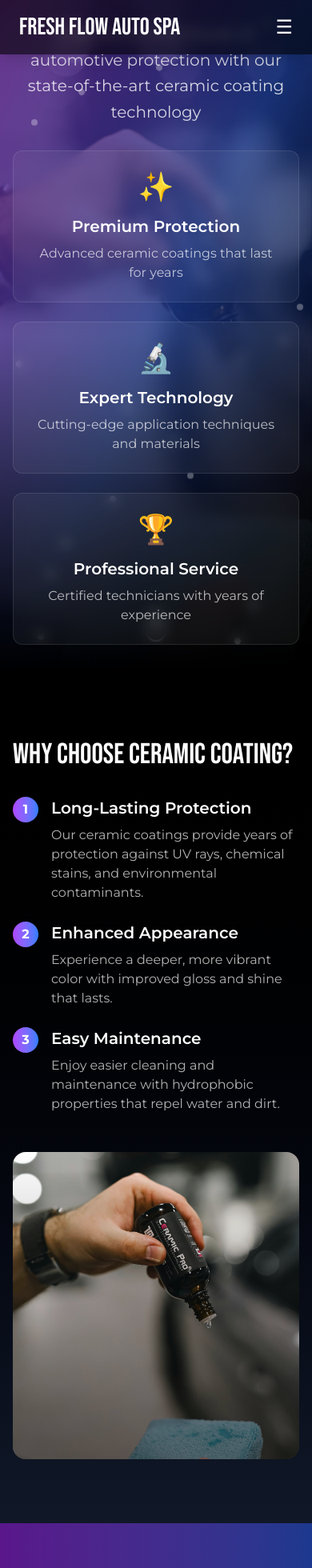
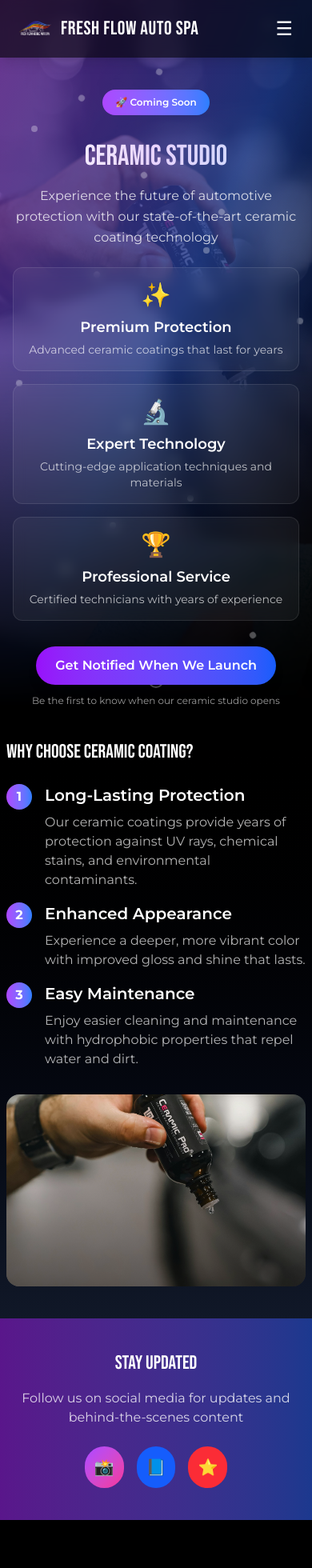
Before and after one commit to 3ddy98/FreshFlowWeb, a Next.js app: page /ceramic-studio in a window 390 px wide. Shown: the top 1960 px of the page at 80% size. Built offline with nearby package versions, Linux system fonts and the light colour scheme; a web font is replaced by a local one.

Commit message:
ceramic studio page display improved

```diff
--- a/src/app/ceramic-studio/page.tsx
+++ b/src/app/ceramic-studio/page.tsx
@@ -30,7 +30,7 @@ export default function CeramicStudio() {
       <Navbar />
 
       {/* Hero Section with Animated Background */}
-      <section className="relative h-screen flex items-center justify-center overflow-hidden">
+      <section className="relative min-h-[80vh] md:h-screen flex items-center justify-center overflow-hidden px-2 md:px-0 pt-30 md:pt-0">
         {/* Animated Background */}
         <div className="absolute inset-0 bg-gradient-to-br from-purple-900 via-blue-900 to-black">
           <div className="absolute inset-0 bg-[url('/stage3-detail.jpg')] bg-cover bg-center opacity-20 animate-pulse"></div>
@@ -75,70 +75,70 @@ export default function CeramicStudio() {
         </div>
 
         {/* Main Content */}
-        <div className={`relative z-10 text-center px-4 transition-all duration-1000 ${isVisible ? 'opacity-100 translate-y-0' : 'opacity-0 translate-y-10'}`}>
+        <div className={`relative z-10 text-center px-2 md:px-4 transition-all duration-1000 ${isVisible ? 'opacity-100 translate-y-0' : 'opacity-0 translate-y-10'}`}>
           {/* Coming Soon Badge */}
-          <div className="inline-block bg-gradient-to-r from-purple-500 to-blue-500 text-white px-6 py-2 rounded-full text-sm font-semibold mb-8 animate-bounce">
+          <div className="inline-block bg-gradient-to-r from-purple-500 to-blue-500 text-white px-4 md:px-6 py-2 rounded-full text-xs md:text-sm font-semibold mb-6 md:mb-8 animate-bounce">
             🚀 Coming Soon
           </div>
 
           {/* Main Title */}
-          <h1 className={`${bebasNeue.className} text-6xl md:text-8xl lg:text-9xl font-bold mb-6 bg-gradient-to-r from-white via-purple-200 to-blue-200 bg-clip-text text-transparent animate-pulse`}>
+          <h1 className={`${bebasNeue.className} text-4xl sm:text-5xl md:text-7xl lg:text-8xl font-bold mb-4 md:mb-6 bg-gradient-to-r from-white via-purple-200 to-blue-200 bg-clip-text text-transparent animate-pulse`}>
             CERAMIC STUDIO
           </h1>
 
           {/* Subtitle */}
-          <p className="text-xl md:text-2xl text-white/80 mb-8 max-w-2xl mx-auto leading-relaxed">
+          <p className="text-base sm:text-lg md:text-2xl text-white/80 mb-6 md:mb-8 max-w-xl mx-auto leading-relaxed">
             Experience the future of automotive protection with our state-of-the-art ceramic coating technology
           </p>
 
           {/* Features Grid */}
-          <div className="grid grid-cols-1 md:grid-cols-3 gap-6 max-w-4xl mx-auto mb-12">
-            <div className="bg-white/5 backdrop-blur-sm p-6 rounded-xl border border-white/10 hover:bg-white/10 transition-all duration-300 group">
-              <div className="text-4xl mb-4 group-hover:scale-110 transition-transform">✨</div>
-              <h3 className="text-xl font-semibold mb-2">Premium Protection</h3>
-              <p className="text-white/70">Advanced ceramic coatings that last for years</p>
+          <div className="grid grid-cols-1 sm:grid-cols-2 md:grid-cols-3 gap-4 md:gap-6 max-w-4xl mx-auto mb-8 md:mb-12">
+            <div className="bg-white/5 backdrop-blur-sm p-4 md:p-6 rounded-xl border border-white/10 hover:bg-white/10 transition-all duration-300 group">
+              <div className="text-3xl md:text-4xl mb-2 md:mb-4 group-hover:scale-110 transition-transform">✨</div>
+              <h3 className="text-lg md:text-xl font-semibold mb-1 md:mb-2">Premium Protection</h3>
+              <p className="text-white/70 text-sm md:text-base">Advanced ceramic coatings that last for years</p>
             </div>
-            <div className="bg-white/5 backdrop-blur-sm p-6 rounded-xl border border-white/10 hover:bg-white/10 transition-all duration-300 group">
-              <div className="text-4xl mb-4 group-hover:scale-110 transition-transform">🔬</div>
-              <h3 className="text-xl font-semibold mb-2">Expert Technology</h3>
-              <p className="text-white/70">Cutting-edge application techniques and materials</p>
+            <div className="bg-white/5 backdrop-blur-sm p-4 md:p-6 rounded-xl border border-white/10 hover:bg-white/10 transition-all duration-300 group">
+              <div className="text-3xl md:text-4xl mb-2 md:mb-4 group-hover:scale-110 transition-transform">🔬</div>
+              <h3 className="text-lg md:text-xl font-semibold mb-1 md:mb-2">Expert Technology</h3>
+              <p className="text-white/70 text-sm md:text-base">Cutting-edge application techniques and materials</p>
             </div>
-            <div className="bg-white/5 backdrop-blur-sm p-6 rounded-xl border border-white/10 hover:bg-white/10 transition-all duration-300 group">
-              <div className="text-4xl mb-4 group-hover:scale-110 transition-transform">🏆</div>
-              <h3 className="text-xl font-semibold mb-2">Professional Service</h3>
-              <p className="text-white/70">Certified technicians with years of experience</p>
+            <div className="bg-white/5 backdrop-blur-sm p-4 md:p-6 rounded-xl border border-white/10 hover:bg-white/10 transition-all duration-300 group">
+              <div className="text-3xl md:text-4xl mb-2 md:mb-4 group-hover:scale-110 transition-transform">🏆</div>
+              <h3 className="text-lg md:text-xl font-semibold mb-1 md:mb-2">Professional Service</h3>
+              <p className="text-white/70 text-sm md:text-base">Certified technicians with years of experience</p>
             </div>
           </div>
 
           {/* CTA Section */}
-          <div className="space-y-4">
-            <button className="bg-gradient-to-r from-purple-600 to-blue-600 hover:from-purple-700 hover:to-blue-700 text-white px-8 py-4 rounded-full text-lg font-semibold transition-all duration-300 transform hover:scale-105 shadow-lg hover:shadow-purple-500/25">
+          <div className="space-y-3 md:space-y-4">
+            <button className="bg-gradient-to-r from-purple-600 to-blue-600 hover:from-purple-700 hover:to-blue-700 text-white px-6 md:px-8 py-3 md:py-4 rounded-full text-base md:text-lg font-semibold transition-all duration-300 transform hover:scale-105 shadow-lg hover:shadow-purple-500/25">
               Get Notified When We Launch
             </button>
-            <p className="text-white/60 text-sm">
+            <p className="text-white/60 text-xs md:text-sm">
               Be the first to know when our ceramic studio opens
             </p>
           </div>
         </div>
 
         {/* Scroll Indicator */}
-        <div className="absolute bottom-8 left-1/2 transform -translate-x-1/2 animate-bounce">
-          <div className="w-6 h-10 border-2 border-white/30 rounded-full flex justify-center">
-            <div className="w-1 h-3 bg-white/60 rounded-full mt-2 animate-pulse"></div>
+        <div className="absolute bottom-4 md:bottom-8 left-1/2 transform -translate-x-1/2 animate-bounce">
+          <div className="w-5 h-8 md:w-6 md:h-10 border-2 border-white/30 rounded-full flex justify-center">
+            <div className="w-1 h-2 md:w-1 md:h-3 bg-white/60 rounded-full mt-1 md:mt-2 animate-pulse"></div>
           </div>
         </div>
       </section>
 
       {/* Info Section */}
-      <section className="py-20 px-4 bg-gradient-to-b from-black to-gray-900">
+      <section className="py-10 md:py-20 px-2 md:px-4 bg-gradient-to-b from-black to-gray-900">
         <div className="max-w-6xl mx-auto">
-          <div className="grid grid-cols-1 lg:grid-cols-2 gap-12 items-center">
+          <div className="grid grid-cols-1 lg:grid-cols-2 gap-8 md:gap-12 items-center">
             {/* Left Column - Info */}
-            <div className="space-y-8">
-              <h2 className={`${bebasNeue.className} text-4xl md:text-5xl font-bold`}>
+            <div className="space-y-6 md:space-y-8">
+              <h2 className={`${bebasNeue.className} text-2xl sm:text-3xl md:text-5xl font-bold`}>
                 Why Choose Ceramic Coating?
               </h2>
-              <div className="space-y-6">
+              <div className="space-y-4 md:space-y-6">
                 <div className="flex items-start space-x-4">
                   <div className="flex-shrink-0 w-8 h-8 bg-gradient-to-r from-purple-500 to-blue-500 rounded-full flex items-center justify-center text-white font-bold">
                     1
@@ -170,8 +170,7 @@ export default function CeramicStudio() {
             </div>
 
             {/* Right Column - Image */}
-            <div className="relative">
-              <div className="relative h-96 rounded-2xl overflow-hidden">
+            <div className="relative w-full h-60 sm:h-80 md:h-96 rounded-2xl overflow-hidden">
               <Image
                 src="/stage3-detail.jpg"
                 alt="Ceramic coating application"
@@ -183,36 +182,35 @@ export default function CeramicStudio() {
             </div>
           </div>
         </div>
-        </div>
       </section>
 
       {/* Contact Section */}
-      <section className="py-20 px-4 bg-gradient-to-r from-purple-900 to-blue-900">
+      <section className="py-10 md:py-20 px-2 md:px-4 bg-gradient-to-r from-purple-900 to-blue-900">
         <div className="max-w-4xl mx-auto text-center">
-          <h2 className={`${bebasNeue.className} text-4xl md:text-5xl font-bold mb-6`}>
+          <h2 className={`${bebasNeue.className} text-2xl sm:text-3xl md:text-5xl font-bold mb-4 md:mb-6`}>
             Stay Updated
           </h2>
-          <p className="text-xl text-white/80 mb-8">
+          <p className="text-base md:text-xl text-white/80 mb-6 md:mb-8">
             Follow us on social media for updates and behind-the-scenes content
           </p>
-          <div className="flex justify-center space-x-6">
+          <div className="flex justify-center gap-4 md:gap-6">
             <a href="https://www.instagram.com/freshflowmobileautospa/"
                target="_blank"
                rel="noopener noreferrer"
-               className="bg-gradient-to-br from-purple-500 to-pink-500 hover:from-purple-600 hover:to-pink-600 p-4 rounded-full transition-all duration-300 transform hover:scale-110">
-              <span className="text-2xl">📸</span>
+               className="bg-gradient-to-br from-purple-500 to-pink-500 hover:from-purple-600 hover:to-pink-600 p-3 md:p-4 rounded-full transition-all duration-300 transform hover:scale-110">
+              <span className="text-xl md:text-2xl">📸</span>
             </a>
             <a href="https://www.facebook.com/freshflowautospa"
                target="_blank"
                rel="noopener noreferrer"
-               className="bg-blue-600 hover:bg-blue-700 p-4 rounded-full transition-all duration-300 transform hover:scale-110">
-              <span className="text-2xl">📘</span>
+               className="bg-blue-600 hover:bg-blue-700 p-3 md:p-4 rounded-full transition-all duration-300 transform hover:scale-110">
+              <span className="text-xl md:text-2xl">📘</span>
             </a>
             <a href="https://www.yelp.com/biz/fresh-flow-mobile-auto-spa-mira-loma-3"
                target="_blank"
                rel="noopener noreferrer"
-               className="bg-red-500 hover:bg-red-600 p-4 rounded-full transition-all duration-300 transform hover:scale-110">
-              <span className="text-2xl">⭐</span>
+               className="bg-red-500 hover:bg-red-600 p-3 md:p-4 rounded-full transition-all duration-300 transform hover:scale-110">
+              <span className="text-xl md:text-2xl">⭐</span>
             </a>
           </div>
         </div>
--- a/src/app/page.tsx
+++ b/src/app/page.tsx
@@ -155,18 +155,6 @@ export default function Home() {
             <div className="grid md:grid-cols-2 gap-12 items-center">
               {/* Left Column - Main Content */}
               <div className="text-white space-y-8">
-                {/* Logo */}
-                <div className="mb-8 flex justify-center md:justify-start">
-                  <Image
-                    src="/logo-t.png"
-                    alt="Fresh Flow Mobile Auto Spa Logo - Premium Mobile Car Detailing"
-                    width={400}
-                    height={400}
-                    className="mt-20"
-                    priority
-                    loading="eager"
-                  />
-                </div>
 
                 {/* Main Heading */}
                 <h2 className={`${bebasNeue.className} text-4xl md:text-5xl lg:text-7xl leading-tight`}>
@@ -225,17 +213,24 @@ export default function Home() {
                   className={`${bebasNeue.className} w-full bg-gradient-to-b from-purple-800 to-orange-400 p-6 text-3xl text-white cursor-pointer transition duration-300 hover:scale-105 rounded-xl shadow-lg text-center block`}
                   aria-label="Book your car detailing service now"
                 >
-                  Book Your Detail Now!
+                  CLick Here to Book Your Detail Now!
                 </ConversionLinkButton>
 
                 {/* Secondary CTA */}
                 <a
                   href="tel:+19097660042"
-                  className={`${bebasNeue.className} w-full bg-white/10 backdrop-blur-sm p-6 text-2xl text-white cursor-pointer transition duration-300 hover:scale-105 rounded-xl border border-white/20 text-center block`}
+                  className={`${bebasNeue.className} w-full bg-gradient-to-b from-purple-800 to-orange-400 backdrop-blur-sm p-6 text-2xl text-white cursor-pointer transition duration-300 hover:scale-105 rounded-xl border border-white/20 text-center block`}
                   aria-label="Call Fresh Flow Mobile Auto Spa"
                 >
-                  Text or Call: (909) 766-0042
+                  Click Here to Text or Call: (909) 766-0042
                 </a>
+
+                {/* Schedule Box - styled to match the button */}
+                <div className="w-full bg-white/10 backdrop-blur-sm p-6 text-xl text-white rounded-xl border border-white/20 text-center block font-semibold">
+                  <div className="text-lg font-bold tracking-wide mb-1">Schedule & Hours</div>
+                  <div className="text-base font-mono">Wednesday–Sunday</div>
+                  <div className="text-base font-bold">6:00am – 4:00pm</div>
+                </div>
 
                 {/* Service Area */}
                 <div className="bg-white/5 backdrop-blur-sm p-6 rounded-xl border border-white/10">
--- a/src/components/Navbar.tsx
+++ b/src/components/Navbar.tsx
@@ -2,6 +2,7 @@
 
 import { useState, useTransition } from "react";
 import { Bebas_Neue } from "next/font/google";
+import Image from "next/image";
 
 const bebasNeue = Bebas_Neue({
   subsets: ["latin"],
@@ -17,10 +18,18 @@ export default function Navbar() {
     <nav className="fixed top-0 left-0 w-full backdrop-blur-sm bg-black/60 bg-opacity-90 text-white z-50 shadow-lg">
       <div className="flex justify-between items-center max-w-screen-xl mx-auto px-6 py-4">
         <a
-          href="/#home"
-          className={`${bebasNeue.className} text-3xl md:text-4xl hover:text-purple-400 transition-colors`}
+          href="/"
+          className="flex items-center gap-3 group"
         >
-          Fresh Flow Auto Spa
+          <Image
+            src="/logo-t.png"
+            alt="Fresh Flow Mobile Auto Spa Logo"
+            width={40}
+            height={40}
+            className="rounded-lg drop-shadow-md transition-transform group-hover:scale-110"
+            priority
+          />
+          <span className={`${bebasNeue.className} text-2xl md:text-3xl lg:text-4xl font-bold tracking-wide hover:text-purple-400 transition-colors`}>Fresh Flow Auto Spa</span>
         </a>
         <button
           className="md:hidden text-white text-2xl"
@@ -31,7 +40,7 @@ export default function Navbar() {
         <div className="hidden md:flex space-x-50 text-lg content-cente md:min-w-150">
           <a href="/#packages" className="hover:text-purple-400 transition-colors m-auto">Services</a>
           <a href="/ceramic-studio" className="hover:text-purple-400 transition-colors m-auto">Ceramic Studio</a>
-          <a href="/#plans" className="hover:text-purple-400 transition-colors m-auto">Maintenance</a>
+          <a href="/#plans" className="hover:text-purple-400 transition-colors m-auto">Keep It Fresh</a>
           <a href="/#contact" className="hover:text-purple-400 transition-colors m-auto">Contact</a>
           <a
             href="https://app.squareup.com/appointments/book/huuxb13bg1wbt4/LEEDGNVTD70K2/start"
@@ -46,7 +55,8 @@ export default function Navbar() {
       {isMenuOpen && (
         <div className="md:hidden flex flex-col space-y-4 px-6 pb-4">
           <a href="/#packages" className="hover:text-purple-400 transition-colors" onClick={() => startTransition(() => setIsMenuOpen(false))}>Services</a>
-          <a href="/#plans" className="hover:text-purple-400 transition-colors" onClick={() => startTransition(() => setIsMenuOpen(false))}>Maintenance</a>
+          <a href="/ceramic-studio" className="hover:text-purple-400 transition-colors" onClick={() => startTransition(() => setIsMenuOpen(false))}>Ceramic Studio</a>
+          <a href="/#plans" className="hover:text-purple-400 transition-colors" onClick={() => startTransition(() => setIsMenuOpen(false))}>Keep It Fresh</a>
           <a href="/#contact" className="hover:text-purple-400 transition-colors" onClick={() => startTransition(() => setIsMenuOpen(false))}>Contact</a>
           <a
             href="https://app.squareup.com/appointments/book/huuxb13bg1wbt4/LEEDGNVTD70K2/start"
```
Lines whose indentation alone changed are shown as unchanged.
